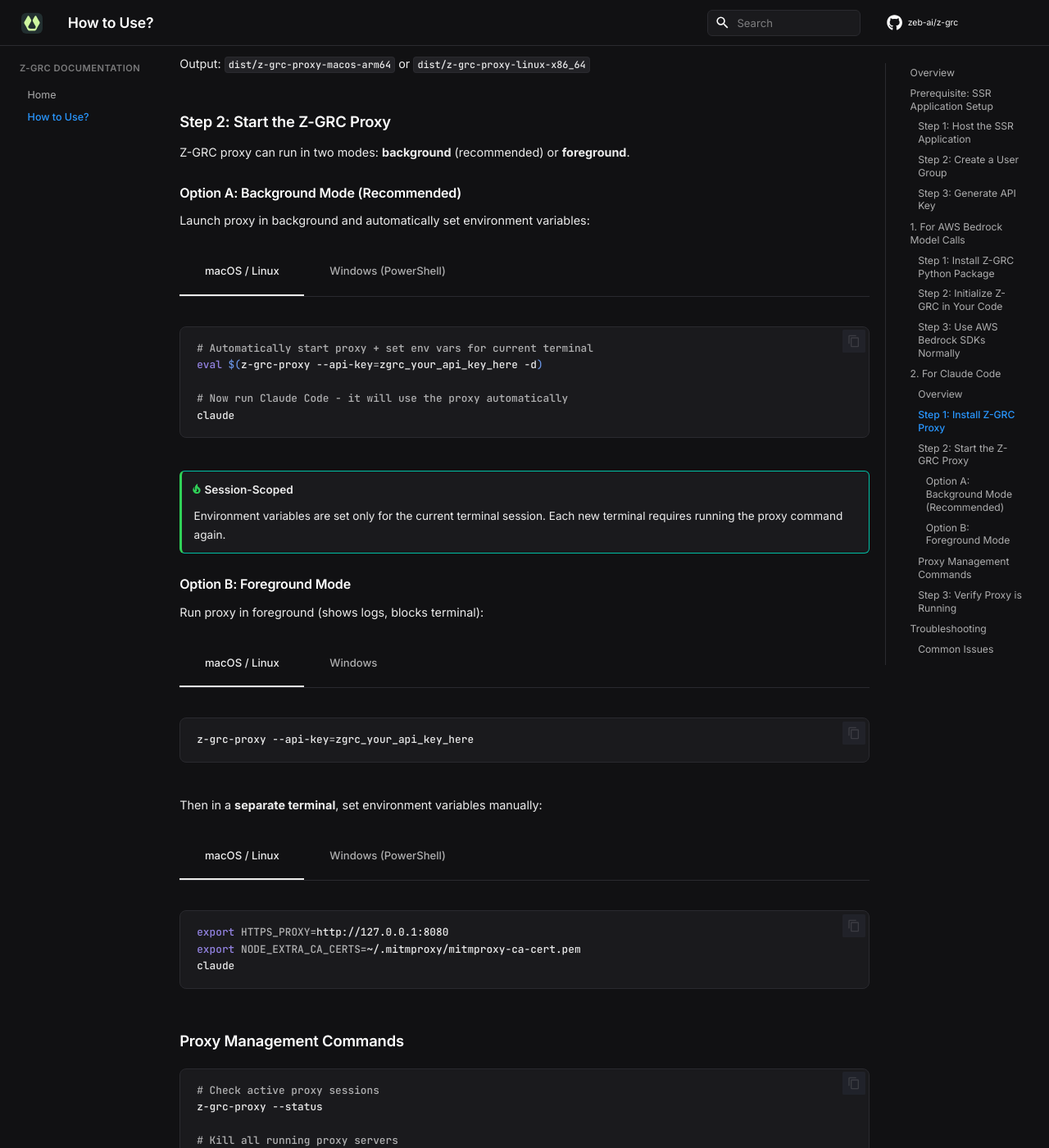
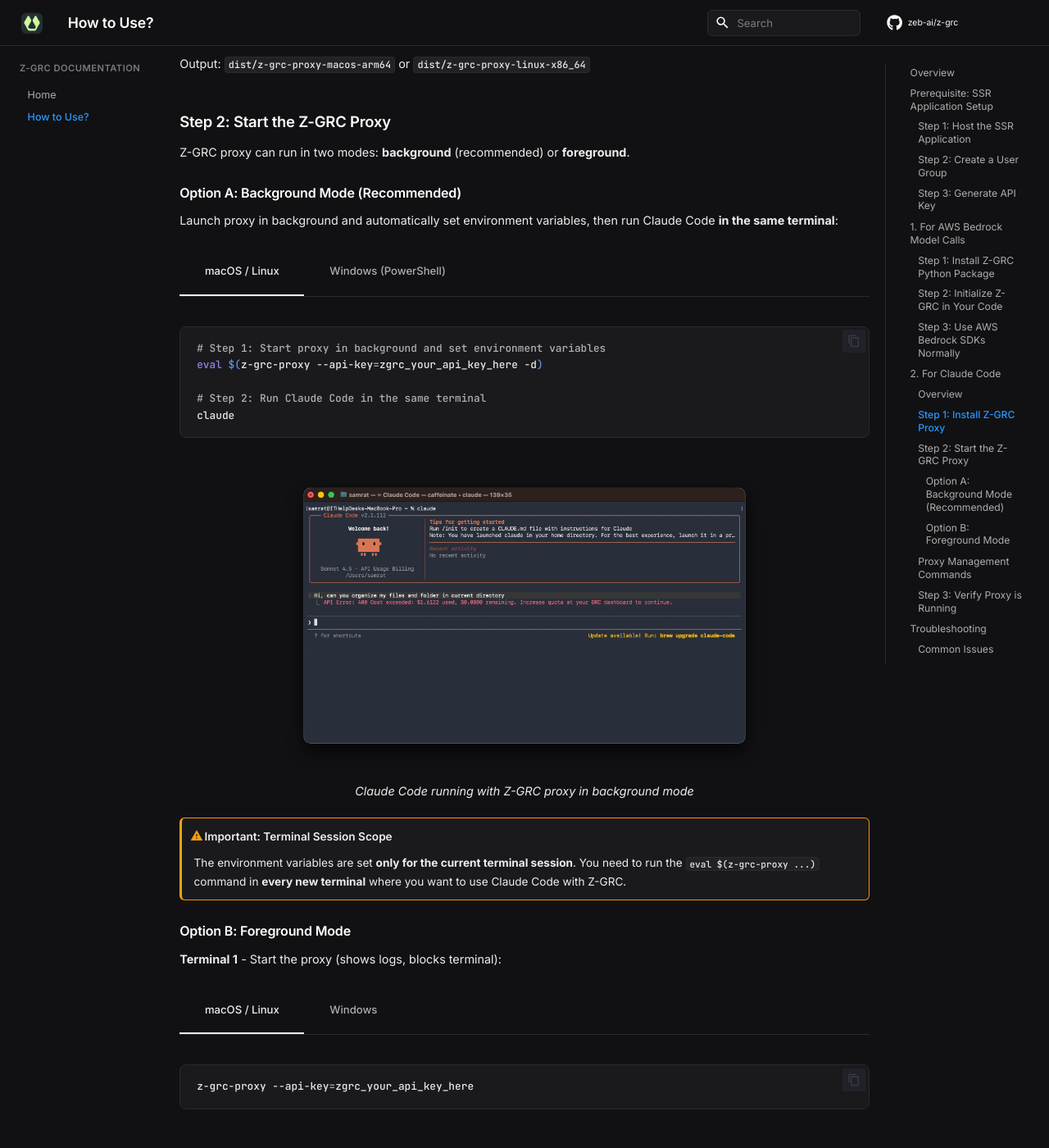
Before and after one commit to zeb-ai/py-governance-engine, an MkDocs documentation site: the page built from docs/how-to-use.md, in a window 1280 px wide and 1400 px high, scrolled down 4051 px. Shown: the whole window at 82% size. Built offline with MkDocs 1.6.1 and Material for MkDocs 9.7.7, drawn with Linux system fonts in a browser that asks for light colours; comment, search, counter and statistics services are not loaded; some of the changed text lies outside the part shown.

````diff
--- a/.pre-commit-config.yaml
+++ b/.pre-commit-config.yaml
@@ -22,7 +22,7 @@ repos:
       - id: check-yaml
       - id: check-toml
       - id: check-added-large-files
-        args: [--maxkb=1000]
+        args: [--maxkb=3000]
       - id: check-merge-conflict
       - id: debug-statements
       - id: detect-private-key
--- a/docs/how-to-use.md
+++ b/docs/how-to-use.md
@@ -249,6 +249,10 @@ After initialization, use your AWS Bedrock SDKs as you normally would. Z-GRC aut
         print(f"❌ Error: {str(e)}")
     ```
 
+    <p align="center">
+      <img src="../assets/quota-exceeded.png" alt="Quota Exceeded Example" width="600">
+    </p>
+
 !!! note "Framework Compatibility"
     Z-GRC seamlessly integrates with popular LLM frameworks and libraries including **PydanticAI**, **LangChain**, **Strands Agents**, and other AWS Bedrock-compatible frameworks. Simply initialize Z-GRC before using these frameworks, and governance will be automatically applied to all LLM interactions.
 
@@ -304,34 +308,40 @@ Z-GRC proxy can run in two modes: **background** (recommended) or **foreground**
 
 #### Option A: Background Mode (Recommended)
 
-Launch proxy in background and automatically set environment variables:
+Launch proxy in background and automatically set environment variables, then run Claude Code **in the same terminal**:
 
 === "macOS / Linux"
 
     ```bash
-    # Automatically start proxy + set env vars for current terminal
+    # Step 1: Start proxy in background and set environment variables
     eval $(z-grc-proxy --api-key=zgrc_your_api_key_here -d)
 
-    # Now run Claude Code - it will use the proxy automatically
+    # Step 2: Run Claude Code in the same terminal
     claude
     ```
 
 === "Windows (PowerShell)"
 
     ```powershell
-    # Automatically start proxy + set env vars for current terminal
+    # Step 1: Start proxy in background and set environment variables
     Invoke-Expression (& z-grc-proxy --api-key=zgrc_your_api_key_here -d)
 
-    # Now run Claude Code
+    # Step 2: Run Claude Code in the same terminal
     claude
     ```
 
-!!! tip "Session-Scoped"
-    Environment variables are set only for the current terminal session. Each new terminal requires running the proxy command again.
+<p align="center">
+  <img src="../assets/proxy-running.png" alt="Claude Code Running with Z-GRC Proxy" width="600">
+  <br>
+  <em>Claude Code running with Z-GRC proxy in background mode</em>
+</p>
+
+!!! warning "Important: Terminal Session Scope"
+    The environment variables are set **only for the current terminal session**. You need to run the `eval $(z-grc-proxy ...)` command in **every new terminal** where you want to use Claude Code with Z-GRC.
 
 #### Option B: Foreground Mode
 
-Run proxy in foreground (shows logs, blocks terminal):
+**Terminal 1** - Start the proxy (shows logs, blocks terminal):
 
 === "macOS / Linux"
 
@@ -345,23 +355,43 @@ Run proxy in foreground (shows logs, blocks terminal):
     z-grc-proxy --api-key=zgrc_your_api_key_here
     ```
 
-Then in a **separate terminal**, set environment variables manually:
+<p align="center">
+  <img src="../assets/proxy-foreground.png" alt="Z-GRC Proxy Running in Foreground" width="600">
+  <br>
+  <em>Proxy server running in foreground with request logs</em>
+</p>
+
+**Terminal 2** - Open another tab, set environment variables (HTTP proxy and certificate), then run Claude:
 
 === "macOS / Linux"
 
     ```bash
+    # Set HTTP proxy to point to Z-GRC proxy
     export HTTPS_PROXY=http://127.0.0.1:8080
+
+    # Set certificate for HTTPS interception
     export NODE_EXTRA_CA_CERTS=~/.mitmproxy/mitmproxy-ca-cert.pem
+
+    # Run Claude Code
     claude
     ```
 
 === "Windows (PowerShell)"
 
     ```powershell
+    # Set HTTP proxy to point to Z-GRC proxy
     $env:HTTPS_PROXY="http://127.0.0.1:8080"
+
+    # Set certificate for HTTPS interception
     $env:NODE_EXTRA_CA_CERTS="$HOME\.mitmproxy\mitmproxy-ca-cert.pem"
+
+    # Run Claude Code
     claude
     ```
+
+!!! info "How Foreground Mode Works"
+    - **Terminal 1**: Proxy runs in foreground and shows live request/response logs
+    - **Terminal 2**: Claude Code runs with environment variables that route traffic through the proxy (HTTP proxy + SSL certificate)
 
 ### Proxy Management Commands
 
````
Also changed, not shown: README.md (+30 -5 lines), docs/assets/proxy-foreground.png (added), docs/assets/proxy-running.png (added), docs/assets/quota-exceeded.png (added).
